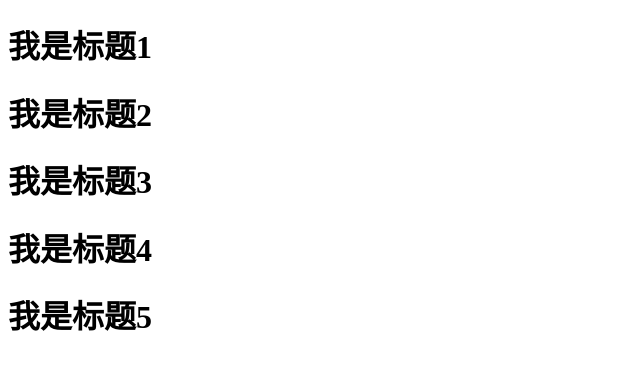
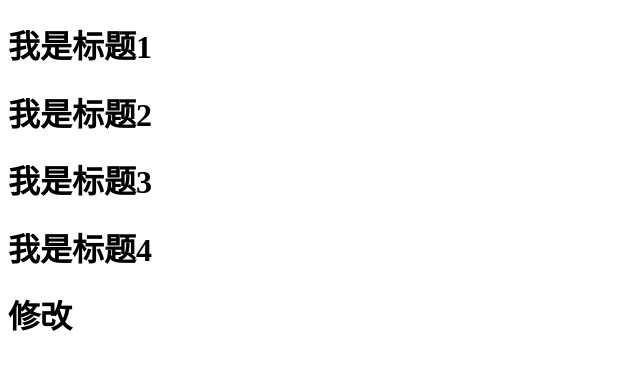
Before and after one commit to SKinLong/project, a plain HTML site: page index.html in a window 1280 px wide. Shown: the whole page, without its empty margins (0-640 px from the left). Drawn offline with Linux system fonts and the light colour scheme.

Commit message:
修改首页

```diff
--- a/index.html
+++ b/index.html
@@ -9,6 +9,6 @@
 <h1>我是标题2</h1>
 <h1>我是标题3</h1>
 <h1>我是标题4</h1>
-<h1>我是标题5</h1>
+<h1>修改</h1>
 </body>
 </html>
```
